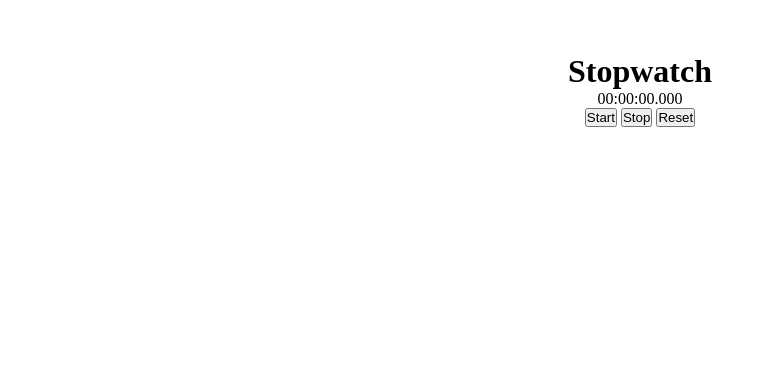
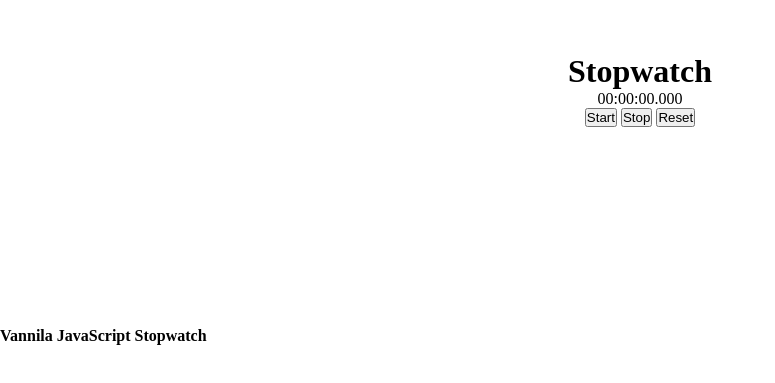
Before and after one commit to AlenaB-dev/stopwatch-js, a plain HTML site: page index.html in a window 1280 px wide. Shown: the part 147-530 px from the top of the page, without its empty margins (0-775 px from the left). Drawn offline with Linux system fonts and the light colour scheme.

Commit message:
feat: added footer

```diff
--- a/index.html
+++ b/index.html
@@ -18,7 +18,9 @@
         <button id="button-reset">Reset</button>
       </div>
     </div>
-
+    <footer class="footer">
+      <h4>Vannila JavaScript Stopwatch</h4>
+    </footer>
     <script src="index.js"></script>
   </body>
 </html>
```
